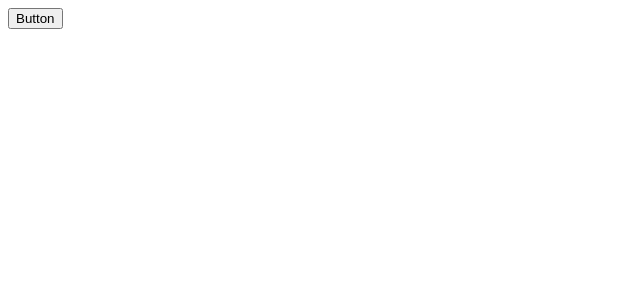
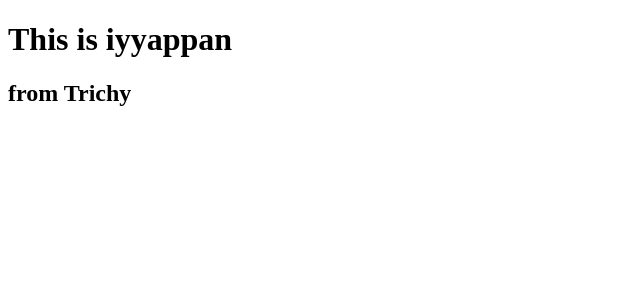
Before and after one commit to Iyyappan-ably/Angular-Demo, an Angular app in the folder mio/: page / in a window 1280 px wide. Shown: the top 300 px of the page, without its empty margins (0-640 px from the left). Built offline with nearby package versions, Linux system fonts and the light colour scheme.

Commit message:
added h1 and h2 tags

```diff
--- a/mio/src/app/app.component.html
+++ b/mio/src/app/app.component.html
@@ -1,2 +1,3 @@
+<h1>This is iyyappan</h1>
+<h2>from Trichy</h2>
 <router-outlet></router-outlet>
-<button type='button'>Button</button>
```
